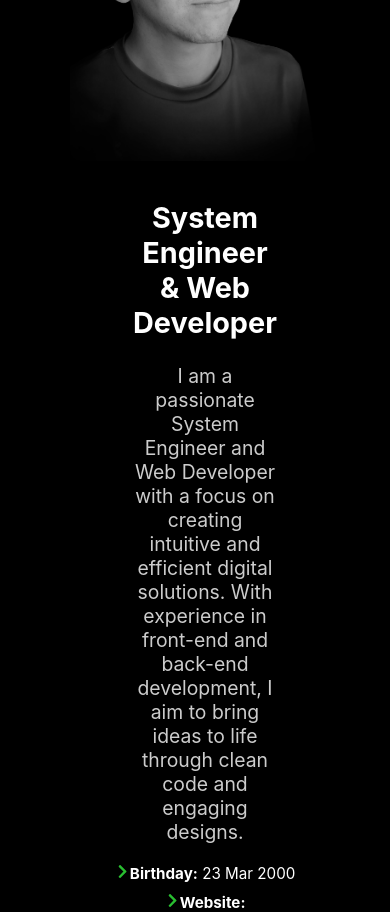
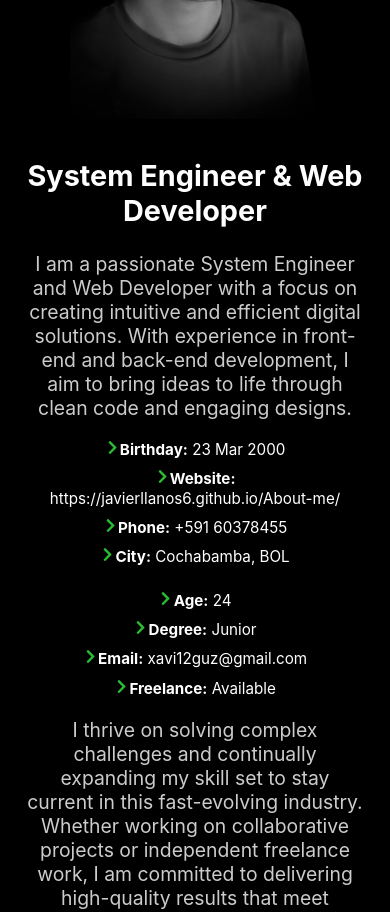
Before and after one commit to JavierLlanos6/About-me, a React (Create React App) app: page / in a window 390 px wide. Shown: the part 1080-1992 px from the top of the page. Built offline with nearby package versions, Linux system fonts and the light colour scheme.

Commit message:
Responsive

```diff
--- a/src/CSS/MyInfo.css
+++ b/src/CSS/MyInfo.css
@@ -84,6 +84,7 @@
   .MyInfo-container {
     flex-direction: column; /* Cambia la orientación a columna */
     text-align: center;
+    padding: 1vh;
   }
 
   .MyInfo-image {
@@ -93,6 +94,11 @@
   .profile-image {
     width: 80%; /* La imagen ocupa el 80% del ancho de la pantalla */
     max-width: 300px; /* Máximo tamaño */
+  }
+
+  .MyInfo-info{
+    width: 90%;
+    margin-left: 0;
   }
 }
 
--- a/src/CSS/Resume.css
+++ b/src/CSS/Resume.css
@@ -98,3 +98,9 @@
   font-size: 14px;
   line-height: 1.5;
 }
+
+@media (max-width: 768px) {
+  .resume-container{
+    width: 90%;
+  }
+}
--- a/src/CSS/Skills.css
+++ b/src/CSS/Skills.css
@@ -65,3 +65,9 @@
 .skill-name {
     font-weight: bold;
 }
+
+@media (max-width: 768px) {
+  .skills-grid {
+    max-width: 100%;
+  }
+}
```
